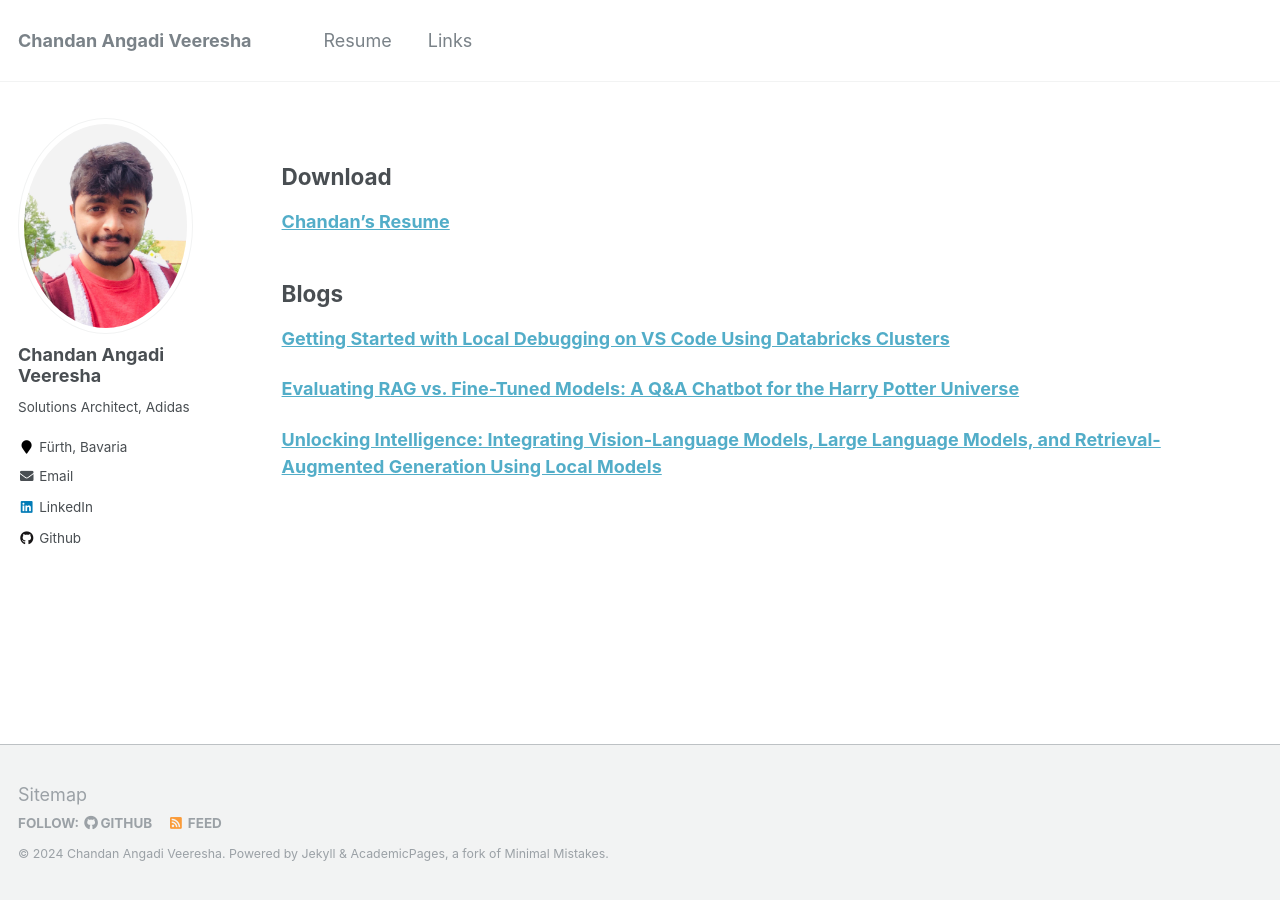
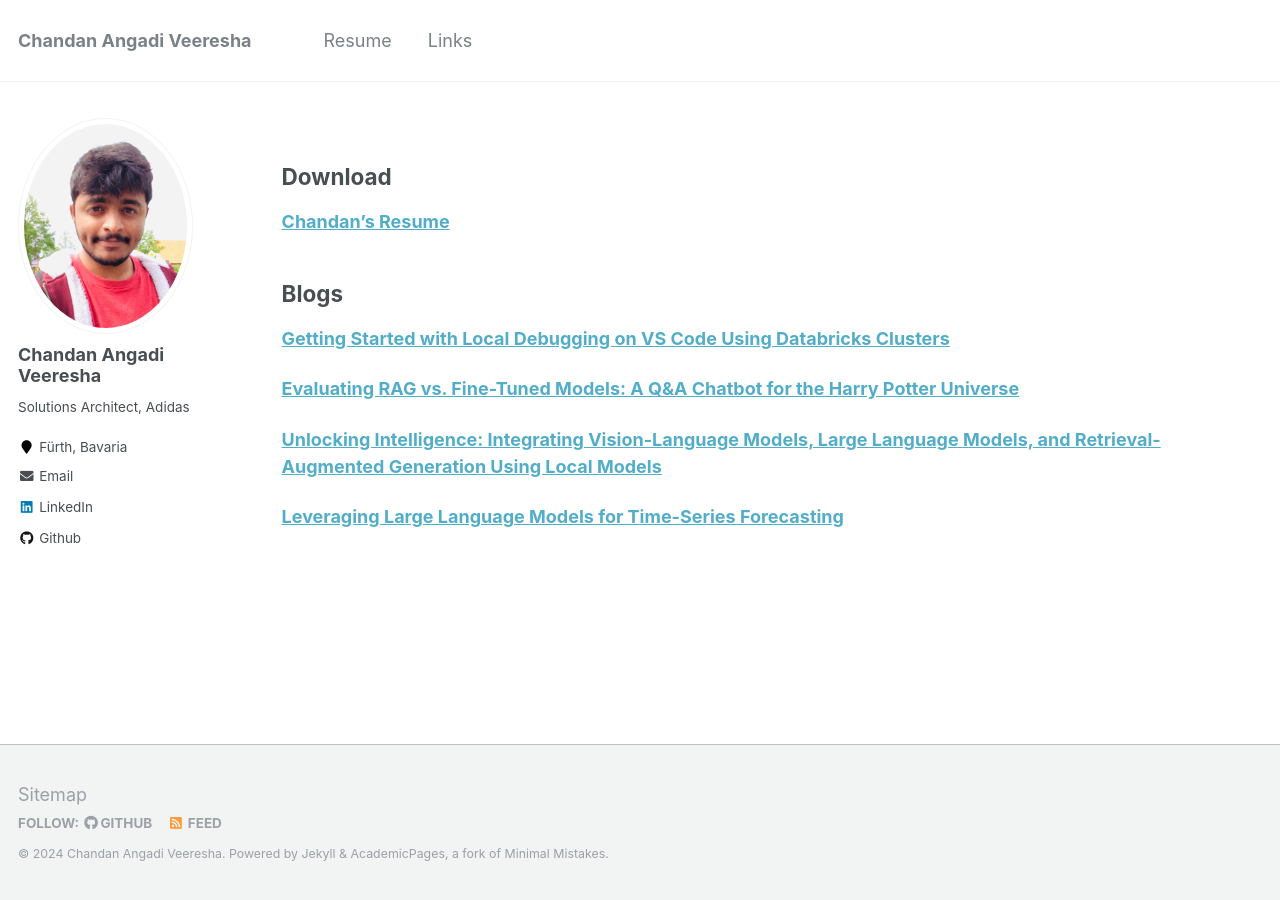
Before and after one commit to chandan-anagdi/chandanav.github.io, a Jekyll site: the page built from _pages/links.md, in a window 1280 px wide. Built offline with Jekyll 4.4.1, drawn with Linux system fonts in a browser that asks for light colours.

Commit message:
Update links.md

```diff
--- a/_pages/links.md
+++ b/_pages/links.md
@@ -15,3 +15,5 @@ redirect_from:
 **[Evaluating RAG vs. Fine-Tuned Models: A Q&A Chatbot for the Harry Potter Universe](https://medium.com/@chandanav8421/evaluating-rag-vs-fine-tuned-models-a-q-a-chatbot-for-the-harry-potter-universe-d3197fc53ae7)**
 
 **[Unlocking Intelligence: Integrating Vision-Language Models, Large Language Models, and Retrieval-Augmented Generation Using Local Models](https://medium.com/@chandanav8421/unlocking-intelligence-integrating-vision-language-models-large-language-models-and-32623b0db711)**
+
+**[Leveraging Large Language Models for Time-Series Forecasting](https://medium.com/@chandanav8421/leveraging-large-language-models-for-time-series-forecasting-11043674a01c)**
```
